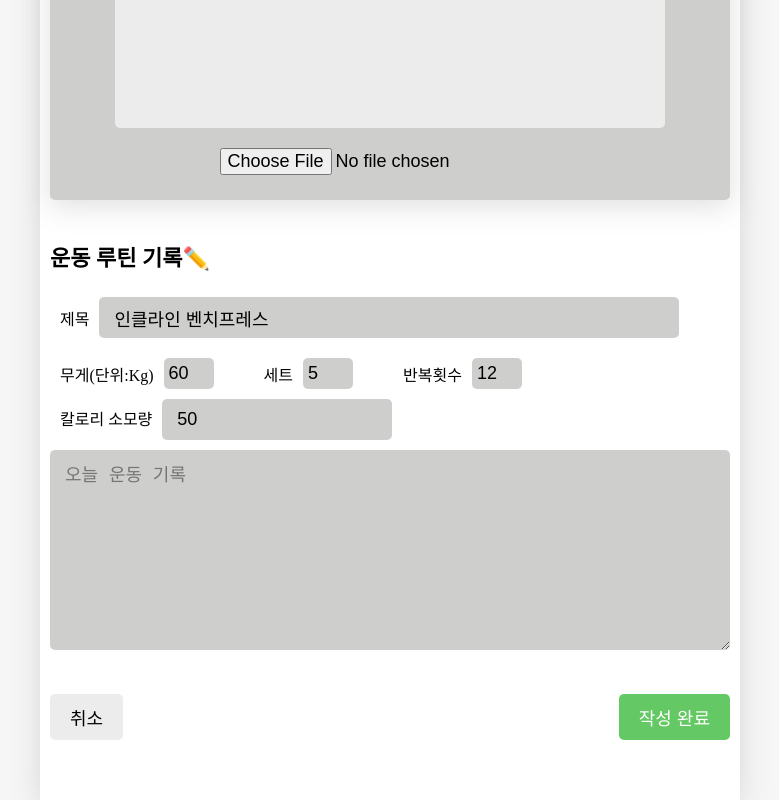
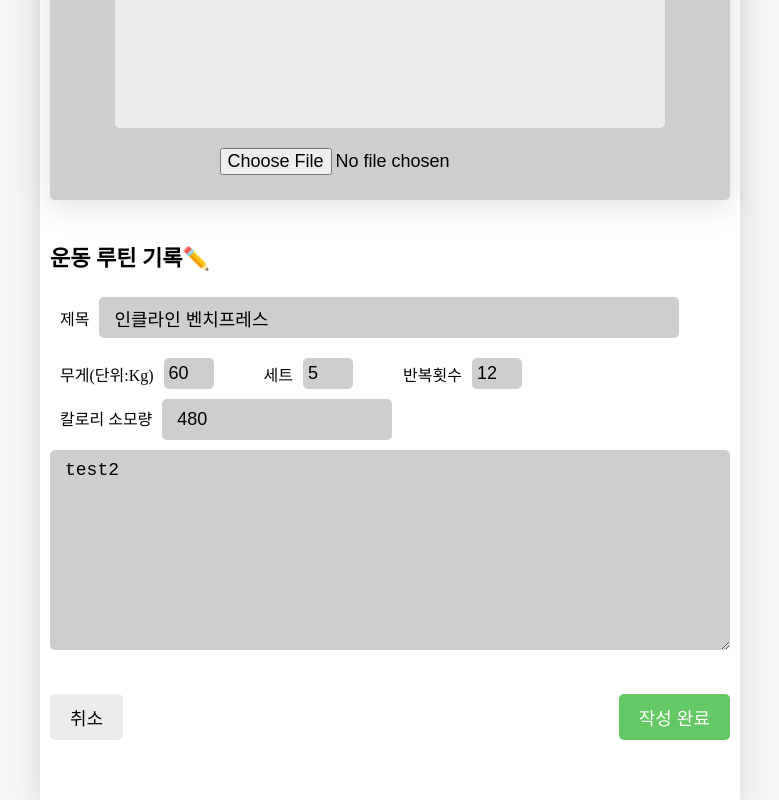
Before and after one commit to kingjaesung/react-fitness-project, a React (Create React App) app in the folder fitness/: page /Edit/1 in a window 1280 px wide. Shown: the part 539-1339 px from the top of the page, without its empty margins (250-1029 px from the left). Built offline with nearby package versions, Linux system fonts and the light colour scheme.

Commit message:
update시 오류 발생 미해결 (칼로리 구하는 형식때문 일 가능성 높음)

```diff
--- a/fitness/src/App.js
+++ b/fitness/src/App.js
@@ -28,7 +28,7 @@ const mokData = [
     set: 5,
     count: 12,
     date: formattedDate1,
-    calorie: 50,
+    calorie: 240,
     content: "test1",
   },
   {
@@ -38,7 +38,7 @@ const mokData = [
     set: 5,
     count: 12,
     date: formattedDate2,
-    calorie: 50,
+    calorie: 240,
     content: "test2",
   },
   {
@@ -48,7 +48,7 @@ const mokData = [
     set: 5,
     count: 12,
     date: formattedDate3,
-    calorie: 50,
+    calorie: 240,
     content: "test2",
   },
 ];
@@ -89,7 +89,8 @@ function App() {
     });
   }, []);
 
-  const onCreate = (title, weight, set, count, date, calorie, content) => {
+  const onCreate = (title, weight, set, count, date, content) => {
+    const calorie = set * count * 8;
     dispatch({
       type:"CREATE",
       data:{
@@ -106,8 +107,9 @@ function App() {
     noRef.current += 1;
   };
 
-  const onUpdate = (no, title, weight, set, count, date ,calorie, content) => {
-    console.log("dispatch 호출 전", { no, title, weight, set, count, date, calorie });
+  const onUpdate = (no, title, weight, set, count, date, content) => {
+    console.log("dispatch 호출 전", { no, title, weight, set, count, date, content});
+    const calorie = set * count * 8;
     dispatch({
       type: "UPDATE",
       data: {
--- a/fitness/src/component/Detail.js
+++ b/fitness/src/component/Detail.js
@@ -1,6 +1,6 @@
 import "./Detail.css";
 
-const Detail = ({ title, weight, set, count, date, calorie }) => {
+const Detail = ({ title, weight, set, count, date, calorie, content }) => {
     return (
         <div className={"Detail_div Detail"}>
             <div>{title}</div>
@@ -9,6 +9,7 @@ const Detail = ({ title, weight, set, count, date, calorie }) => {
             <div>{count}</div>
             <div>{date}</div>
             <div>{calorie}</div>
+            <div>{content}</div>
         </div>
     );
 };
--- a/fitness/src/component/Editor.js
+++ b/fitness/src/component/Editor.js
@@ -6,9 +6,9 @@ import { useEffect, useState } from "react";
 const Editor = ({ initData, onSubmit }) => {
   const [state, setState] = useState({
     title: "",
-    weight: 0,
-    set: 0,
-    count: 0,
+    weight: 20,
+    set: 1,
+    count: 1,
     date: "",
     calorie: 0,
     content: "",
@@ -107,6 +107,8 @@ const Editor = ({ initData, onSubmit }) => {
               name="weight"
               value={state.weight}
               onChange={handleChange}
+              min={20}
+              step={5}
             />
             <label>세트</label>
             <input
@@ -114,6 +116,7 @@ const Editor = ({ initData, onSubmit }) => {
               name="set"
               value={state.set}
               onChange={handleChange}
+              min={1}
             />
             <label>반복횟수</label>
             <input
@@ -121,17 +124,25 @@ const Editor = ({ initData, onSubmit }) => {
               name="count"
               value={state.count}
               onChange={handleChange}
+              step={5}
+              min={1}
             />
           </div>
           <div className="calInputDiv">
             <label>칼로리 소모량</label>
             <input
             type="text"
-            value={state.calorie}
+            name="calorie"
+            value={state.set * state.count * 8}
             readOnly
             />
           </div>
-          <textarea placeholder="오늘 운동 기록" />
+          <textarea
+            placeholder="오늘 운동 기록"
+            name="content"
+            value={state.content}
+            onChange={handleChange}
+          />
         </div>
       </div>
 
--- a/fitness/src/page/Edit.js
+++ b/fitness/src/page/Edit.js
@@ -24,9 +24,9 @@ const Edit = () => {
 
   const clickOnUpdate = (eItem) => {
     if (window.confirm("일기를 정말 수정할까요?")) {
-      const { date, no, weight, title, count, set, calorie } = eItem;
-      console.log(date, no, weight, title, count, set, calorie);
-      onUpdate(no, title, weight, set, count, date, calorie);
+      const { date, no, weight, title, count, set, calorie, content} = eItem;
+      console.log(date, no, weight, title, count, set, calorie, content);
+      onUpdate(no, title, weight, set, count, date, calorie, content);
       navigate("/", { replace: true });
     }
   };
--- a/fitness/src/page/Exercise.js
+++ b/fitness/src/page/Exercise.js
@@ -41,6 +41,7 @@ const Exercise = () => {
                 count={target.count}
                 date={target.date}
                 calorie={target.calorie}
+                content={target.content}
             />
         </div>
     )
--- a/fitness/src/page/New.js
+++ b/fitness/src/page/New.js
@@ -14,11 +14,28 @@ const New = () => {
         navigate(-1);
     }
 
+const onSubmit = (data) => {
+    const { title, weight, set, count, date, content } = data;
+    if (!title || !weight || !set || !count || !content) {
+        alert("모든 항목을 입력해 주세요 !");
+        return;
+    } else {
+        // ⚡️칼로리 계산해서 같이 넘김
+        const calorie = set * count * 8;
+
+        // onCreate 호출 시 calorie까지 넘김
+        onCreate(title, weight, set, count, date, calorie, content);
+
+        navigate("/", { replace: true });
+    }
+};
+
+
     const headerTitle = "기록 페이지"
     return (
         <div>
             <Header title={headerTitle} left={<Button text="< 뒤로가기" onClick={goBack} />} />
-            <Editor onCreate={onCreate} />
+            <Editor onSubmit={onSubmit} />
         </div>
     )
 }
```
